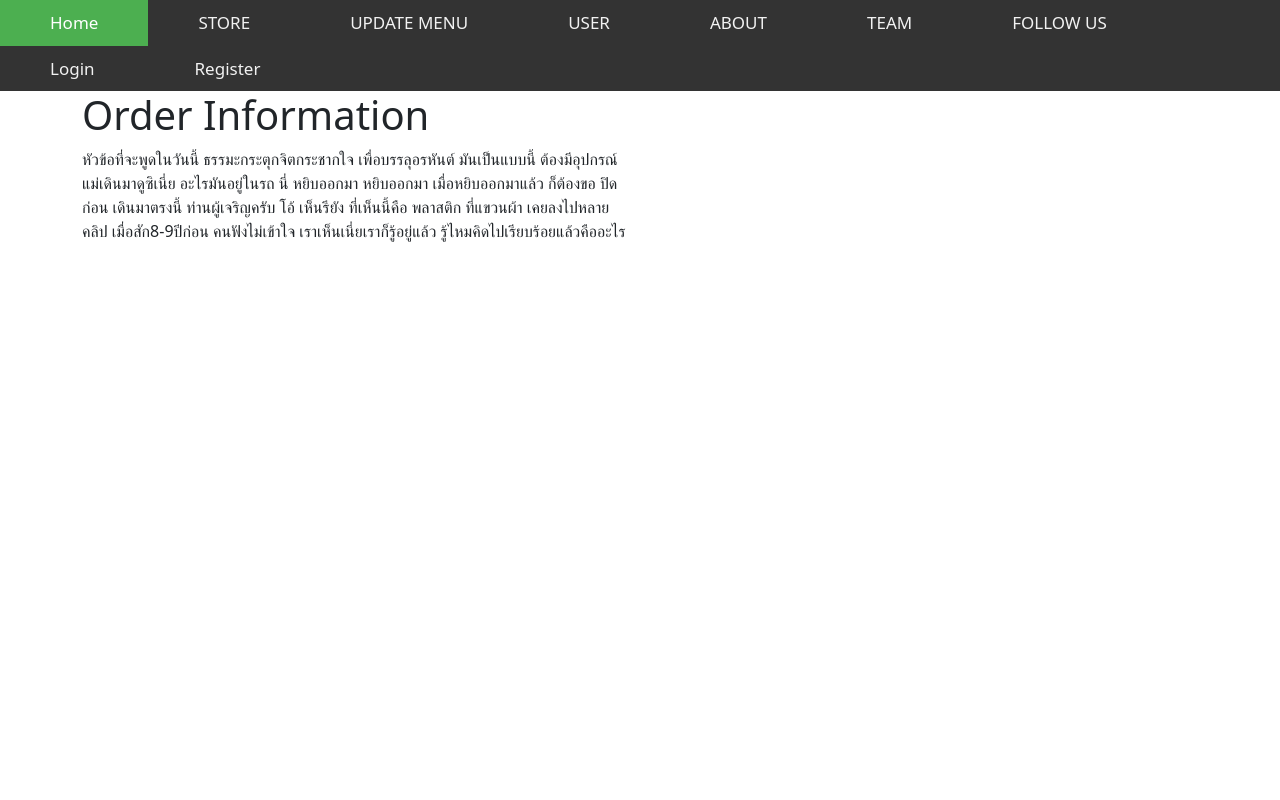
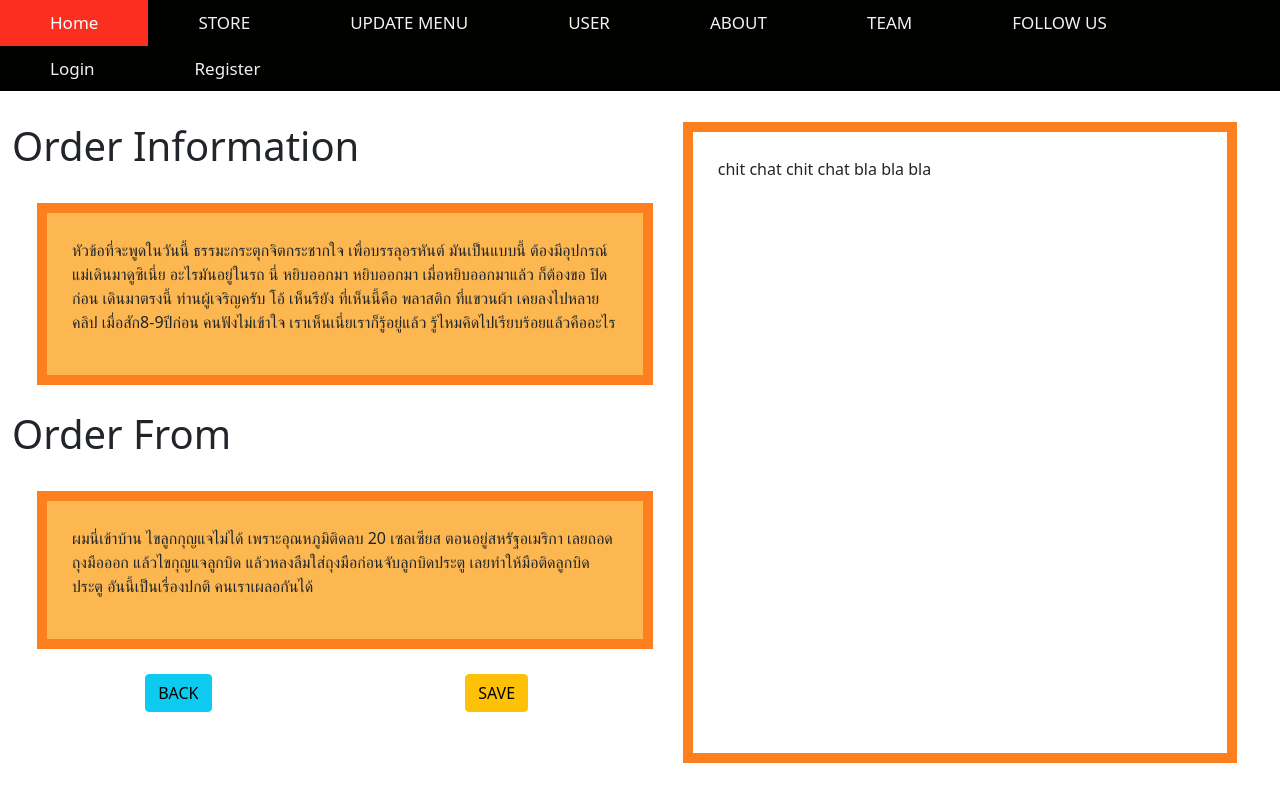
Before and after one commit to siny2000/food-tu-project, a Vue app: page /MenuInfo in a window 1280 px wide. Built offline with nearby package versions, Linux system fonts and the light colour scheme.

Commit message:
เขียนเพิ่มของ store แต่ยังไม่เสด  เพราะง่วงมาก

```diff
--- a/src/App.vue
+++ b/src/App.vue
@@ -1,4 +1,5 @@
 <template>
+<div class="main">
   <div id="app">
     <!--แถบข้างบนค้าบ-->
     <div class="topnav">
@@ -19,6 +20,7 @@
     <router-view/>
 
   </div>
+</div>
 </template>
 
 <script>
@@ -30,7 +32,7 @@ export default {
 <style>
 .topnav {
   overflow: hidden;
-  background-color: #333;
+  background-color: #010100;
 }
 
 .topnav a {
@@ -43,11 +45,11 @@ export default {
 }
 
 .topnav a:hover {
-  background-color: #ddd;
+  background-color: #FDB750;
   color: black;
 }
 .topnav a.active {
-  background-color: #4CAF50;
+  background-color: #FC2E20;
   color: white;
   margin: 60;
 }
--- a/src/components/MenuInfo.vue
+++ b/src/components/MenuInfo.vue
@@ -1,16 +1,82 @@
 <template>
   <div class="main">
-    <div class="container">
+    <div class="container-fluid">
       <div class="row">
             <div class ="col-md-6">
               <h1>Order Information</h1>
               <div class="orderinfo">
-                    </div class = container>
+                  <div class = "infocontainer">
                     <p>หัวข้อที่จะพูดในวันนี้ ธรรมะกระตุกจิตกระชากใจ เพื่อบรรลุอรหันต์ มันเป็นแบบนี้ ต้องมีอุปกรณ์ แม่เดินมาดูซิเนี่ย อะไรมันอยู่ในรถ นี่ หยิบออกมา หยิบออกมา เมื่อหยิบออกมาแล้ว ก็ต้องขอ ปิดก่อน เดินมาตรงนี้ ท่านผู้เจริญครับ โอ้ เห็นรึยัง ที่เห็นนี้คือ พลาสติก ที่แขวนผ้า เคยลงไปหลายคลิป เมื่อสัก8-9ปีก่อน คนฟังไม่เข้าใจ เราเห็นเนี่ยเราก็รู้อยู่แล้ว รู้ไหมคิดไปเรียบร้อยแล้วคืออะไร</p>
                   </div>
               </div>
+              <h1>Order From</h1>
+              <div class="orderfrom">
+                  <div class = "fromcontainer">
+                    <p>ผมนี่เข้าบ้าน ไขลูกกุญแจไม่ได้ เพราะอุณหภูมิติดลบ 20 เซลเซียส ตอนอยู่สหรัฐอเมริกา เลยถอดถุงมือออก แล้วไขกุญแจลูกบิด แล้วหลงลืมใส่ถุงมือก่อนจับลูกบิดประตู เลยทำให้มือติดลูกบิดประตู อันนี้เป็นเรื่องปกติ คนเราเผลอกันได้</p>
                   </div>
+              </div>
+            </div>
+            <div class ="col-md-6">
+              <div class="chat">
+              chit chat chit chat bla bla bla
+              </div>
+            </div>
+             <div class="col-md-3"><router-link to="/Store"><div class="buttons"><button type="button" class="btn btn-info" id="backbutton">BACK</button></div></router-link></div>
+            <div class="col-md-3"><router-link to="/Store"><div class="buttons"><button type="button" class="btn btn-warning" id="savebutton">SAVE</button></div></router-link></div>
       </div>
     </div>
   </div>
 </template>
+
+<script>
+
+</script>
+
+<style scoped>
+h1{
+  margin-top : 5%;
+}
+.orderinfo {
+  float : left;
+  margin-top : 10%;
+  background-color: #FDB750;
+  width: 100%;
+  border: 10px solid #FD7F20;
+  padding: 25px;
+  margin: 25px;
+}
+.orderfrom {
+  float : left;
+  background-color: #FDB750;
+  width: 100%;
+  border: 10px solid #FD7F20;
+  padding: 25px;
+  margin: 25px;
+}
+.infocontainer {
+  float : left;
+
+}
+.fromcontainer{
+  float : left;
+}
+.chatbox{
+  float : right;
+}
+  .buttons{
+    width: 10%;
+    margin: auto;
+    margin-top: auto;
+  }
+.chat{
+  float : center;
+  background-color: white;
+  width: 90%;
+  Height: 110%;
+  border: 10px solid #FD7F20;
+  padding: 25px;
+  margin: auto;
+  margin-top : 5%
+
+}
+</style>
--- a/src/components/Store.vue
+++ b/src/components/Store.vue
@@ -4,7 +4,7 @@
       <div class="listordermenu">
         <h1>Order List</h1>
         <div class="ordermenu">
-          <table class="table">
+          <table class="table table-striped table-hover">
             <thead class="thead-dark">
               <tr>
                 <th scope="col" width="200">Order Number</th>
@@ -15,9 +15,9 @@
             <!-- v-for คือวน for loop เอาข้อมูลใน data{product} ข้างล่างมาโชว์เป็นตาราง -->
             <tbody v-for="item in product">
               <tr>
-                <th scope="row">{{item.numorder}}</th>
-                <td><router-link to="/MenuInfo">{{item.name}}</router-link></td>
-                <td>{{item.time}}</td>
+                <th >{{item.numorder}}</th>
+                <td ><router-link to="/MenuInfo">{{item.name}}</router-link></td>
+                <td >{{item.time}}</td>
               </tr>
             </tbody>
           </table>
@@ -37,25 +37,21 @@ export default {
           name: "ผัดไข่เค็ม",
           numorder:1,
           time: "00:00",
-          active: false,
         },
         {
           name: "ผัดไข่เจียว",
           numorder:2,
           time: "00:00",
-          active: false,
         },
         {
           name: "ผัดไข่ต้ม",
           numorder:3,
           time: "00:00",
-          active: false,
         },
         {
           name: "ผัดไข่ดาว",
           numorder:4,
           time: "00:00",
-          active: false,
         }
       ]
     }
@@ -64,11 +60,15 @@ export default {
 </script>
 
 <style scoped>
-img {
-  border-radius: 50%;
-  float: right;
+
+a{
+  color : black;
+  text-decoration: none;
 }
-
+a:hover{
+  color : #FD7F20;
+  text-decoration: none;
+}
 .listordermenu{
   float: center;
   text-align: center;
@@ -78,4 +78,18 @@ img {
 .ordermenu{
   margin: 50px;
 }
+
+.table{
+  background-color : #FDB750;
+}
+tbody:hover{
+  background-color : white;
+}
+tbody:striped{
+  background-color : white
+}
+.thead-dark{
+  background-color : #010100;
+  color : white;
+}
 </style>
--- a/src/components/UpMenu.vue
+++ b/src/components/UpMenu.vue
@@ -92,4 +92,14 @@
     margin: auto;
     margin-top: 100px;
   }
+  .table{
+  background-color : #FDB750;
+}
+tbody:striped{
+  background-color : white
+}
+.thead-dark{
+  background-color : #010100;
+  color : white;
+}
 </style>
```
Lines whose indentation alone changed are shown as unchanged.
